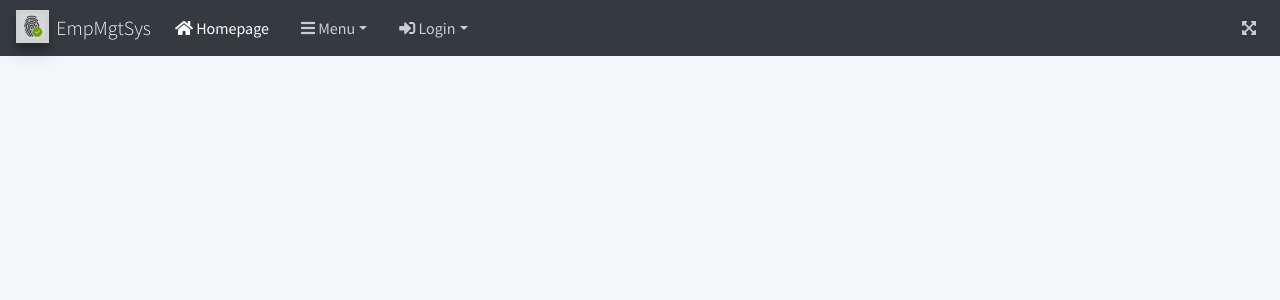
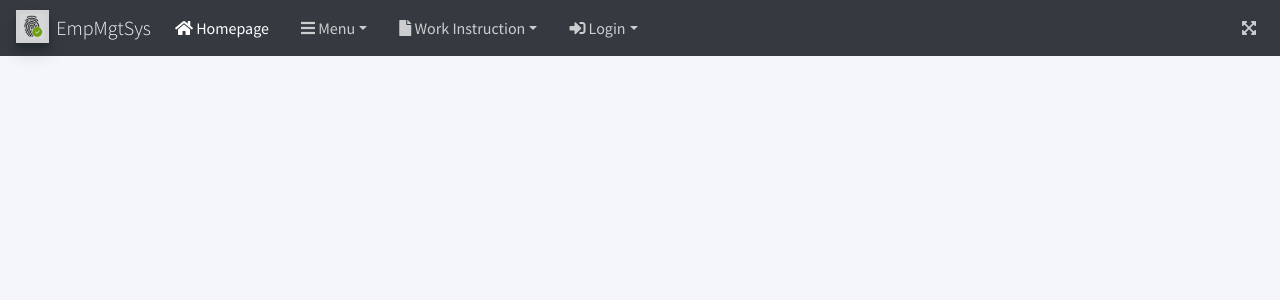
Before and after one commit to vicento-cares/Employee-Management-System, a PHP site: page / in a window 1280 px wide. Shown: the top 300 px of the page. Run offline with PHP 8.4, Linux system fonts and the light colour scheme; some libraries are stand-ins or nearby versions.

Commit message:
Version 1.0.3

```diff
--- a/index.php
+++ b/index.php
@@ -80,8 +80,16 @@
                         </ul>
                     </li>
                     <li class="nav-item dropdown">
-                        <a id="dropdownSubMenu2" href="#" data-toggle="dropdown" aria-haspopup="true" aria-expanded="false" class="nav-link dropdown-toggle"><i class="fas fa-sign-in-alt"></i> Login</a>
+                        <a id="dropdownSubMenu2" href="#" data-toggle="dropdown" aria-haspopup="true" aria-expanded="false" class="nav-link dropdown-toggle"><i class="fas fa-file"></i> Work Instruction</a>
                         <ul aria-labelledby="dropdownSubMenu2" class="dropdown-menu border-0 shadow">
+                            <li><a href="/emp_mgt/wi/Employee Management System Work Instruction rev. 2(Production).xlsx" target="_blank" class="dropdown-item">EmpMgtSys Production WI</a></li>
+                            <li><a href="/emp_mgt/wi/Employee Management System Work Instruction rev. 2(Viewer).xlsx" target="_blank" class="dropdown-item">EmpMgtSys Viewer WI</a></li>
+                            <li><a href="/emp_mgt/wi/Employee Management System Work Instruction rev. 2(HR).xlsx" target="_blank" class="dropdown-item">EmpMgtSys HR WI</a></li>
+                        </ul>
+                    </li>
+                    <li class="nav-item dropdown">
+                        <a id="dropdownSubMenu3" href="#" data-toggle="dropdown" aria-haspopup="true" aria-expanded="false" class="nav-link dropdown-toggle"><i class="fas fa-sign-in-alt"></i> Login</a>
+                        <ul aria-labelledby="dropdownSubMenu3" class="dropdown-menu border-0 shadow">
                             <li><a href="/emp_mgt/admin/" target="_blank" class="dropdown-item">EmpMgtSys Admin Login</a></li>
                             <li><a href="/emp_mgt/user/" target="_blank" class="dropdown-item">EmpMgtSys User Login</a></li>
                             <li><a href="/emp_mgt/clinic/" target="_blank" class="dropdown-item">EmpMgtSys Clinic Login</a></li>
```
Also changed, not shown: viewer/plugins/navbar/attendance_summary_report_navbar.php (+9 -1 lines), viewer/plugins/navbar/dashboard_navbar.php (+9 -1 lines), 3 other files.
